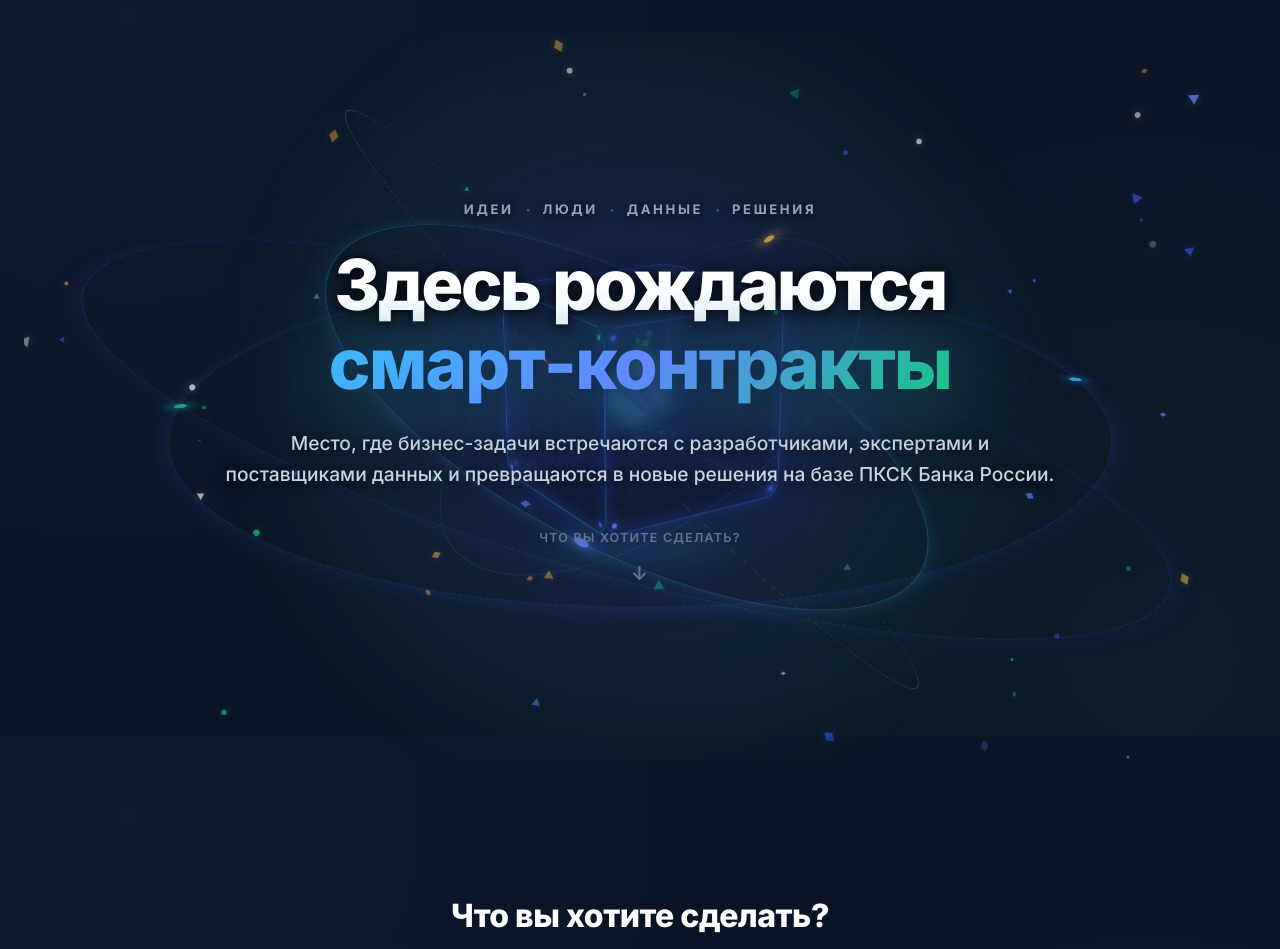
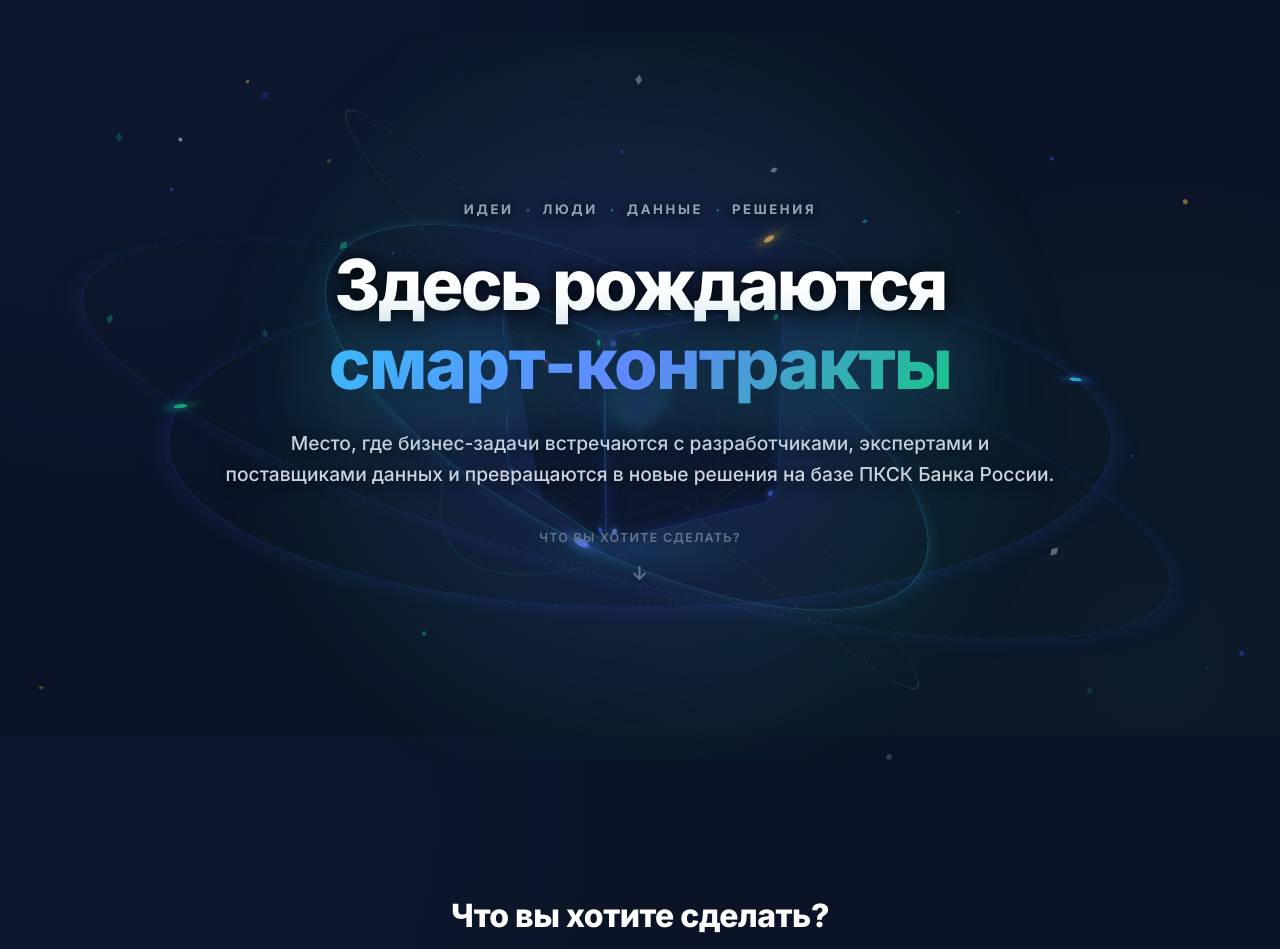
Before and after one commit to Th3Dem/smartcontractum, a FastAPI app: page / in a window 1280 px wide. Shown: the part 64-1013 px from the top of the page. Run offline with FastAPI, Linux system fonts and the light colour scheme.

Commit message:
perf(hero): optimize 3D GPU transforms, canvas shadowBlur removal and add viewport intersection auto-pause

```diff
--- a/frontend/static/css/hero.css
+++ b/frontend/static/css/hero.css
@@ -259,16 +259,16 @@
     position: absolute;
     width: 200px;
     height: 200px;
-    background: rgba(13, 20, 36, 0.4);
+    background: rgba(13, 20, 36, 0.72);
     border: 1.5px solid rgba(56, 97, 251, 0.45);
-    backdrop-filter: blur(8px);
-    -webkit-backdrop-filter: blur(8px);
-    box-shadow: inset 0 0 24px rgba(56, 97, 251, 0.2), 0 0 20px rgba(56, 97, 251, 0.12);
+    box-shadow: inset 0 0 18px rgba(56, 97, 251, 0.2);
     border-radius: 16px;
     overflow: hidden;
     display: flex;
     align-items: center;
     justify-content: center;
+    backface-visibility: hidden;
+    will-change: transform;
 }
 
 .facet-mesh {
--- a/frontend/static/js/hero.js
+++ b/frontend/static/js/hero.js
@@ -1,6 +1,6 @@
 /**
  * SmartContractum — Block 1 Hero Section & Interactive Router Controller
- * Dynamic Async Stats Fetcher, Real-Time 3D Hologram Physics & Particle Engine
+ * High-Performance Lightweight 3D Physics Engine & GPU-Optimized Canvas
  */
 
 document.addEventListener('DOMContentLoaded', () => {
@@ -100,8 +100,25 @@ document.addEventListener('DOMContentLoaded', () => {
         });
     });
 
-    // 3. Global 3D Spatial Hologram Physics & Mouse Tracking
+    // 3. Performance State & Visibility Controller
+    let isHeroVisible = true;
+    const heroBanner = document.getElementById('heroBanner') || document.querySelector('.hero-3d-banner');
+
+    if ('IntersectionObserver' in window && heroBanner) {
+        const observer = new IntersectionObserver((entries) => {
+            isHeroVisible = entries[0].isIntersecting;
+        }, { threshold: 0.05 });
+        observer.observe(heroBanner);
+    }
+
+    document.addEventListener('visibilitychange', () => {
+        isHeroVisible = document.visibilityState === 'visible';
+    });
+
+    // 4. Lightweight 3D Spatial Hologram Physics & Mouse Tracking
     const cube = document.getElementById('crystal3dCube') || document.getElementById('cube3dObject');
+    const matrix = document.getElementById('hero3dBgMatrix');
+
     let globalMouseX = window.innerWidth / 2;
     let globalMouseY = window.innerHeight / 2;
 
@@ -115,17 +132,25 @@ document.addEventListener('DOMContentLoaded', () => {
     let currentTransY = 0;
     let idleClock = 0;
 
+    let pointerRafPending = false;
+
     function onPointerMove(clientX, clientY) {
+        if (pointerRafPending) return;
+        pointerRafPending = true;
+
+        requestAnimationFrame(() => {
             globalMouseX = clientX;
             globalMouseY = clientY;
 
-        const normX = (clientX / window.innerWidth - 0.5) * 2;   // -1.0 to 1.0
-        const normY = (clientY / window.innerHeight - 0.5) * 2;  // -1.0 to 1.0
+            const normX = (clientX / window.innerWidth - 0.5) * 2;
+            const normY = (clientY / window.innerHeight - 0.5) * 2;
 
-        targetRotX = -18 - normY * 38;
-        targetRotY = 32 + normX * 52;
-        targetTransX = normX * 18;
-        targetTransY = normY * 12;
+            targetRotX = -18 - normY * 30;
+            targetRotY = 32 + normX * 42;
+            targetTransX = normX * 14;
+            targetTransY = normY * 10;
+            pointerRafPending = false;
+        });
     }
 
     window.addEventListener('mousemove', (e) => {
@@ -138,10 +163,10 @@ document.addEventListener('DOMContentLoaded', () => {
         }
     }, { passive: true });
 
-    if (cube) {
     function render3DPhysics() {
-            idleClock += 0.025;
-            const idleOffset = Math.sin(idleClock) * 4;
+        if (isHeroVisible) {
+            idleClock += 0.02;
+            const idleOffset = Math.sin(idleClock) * 3;
 
             // Smooth Lerp interpolation
             currentRotX += (targetRotX - currentRotX) * 0.08;
@@ -149,48 +174,50 @@ document.addEventListener('DOMContentLoaded', () => {
             currentTransX += (targetTransX - currentTransX) * 0.07;
             currentTransY += (targetTransY - currentTransY) * 0.07;
 
-            cube.style.transform = `translate3d(${currentTransX.toFixed(2)}px, ${(currentTransY + idleOffset).toFixed(2)}px, 0) rotateX(${currentRotX.toFixed(2)}deg) rotateY(${currentRotY.toFixed(2)}deg)`;
+            if (cube) {
+                cube.style.transform = `translate3d(${currentTransX.toFixed(1)}px, ${(currentTransY + idleOffset).toFixed(1)}px, 0) rotateX(${currentRotX.toFixed(1)}deg) rotateY(${currentRotY.toFixed(1)}deg)`;
+            }
 
-            const matrix = document.getElementById('hero3dBgMatrix');
             if (matrix) {
-                matrix.style.transform = `translate(calc(-50% + ${(currentTransX * 0.4).toFixed(1)}px), calc(-50% + ${(currentTransY * 0.4).toFixed(1)}px))`;
+                matrix.style.transform = `translate(calc(-50% + ${(currentTransX * 0.3).toFixed(1)}px), calc(-50% + ${(currentTransY * 0.3).toFixed(1)}px))`;
+            }
         }
 
         requestAnimationFrame(render3DPhysics);
     }
 
+    if (cube || matrix) {
         render3DPhysics();
     }
 
-    // 4. Interactive Cosmic Shards & Celestial Quantum Particle Engine
+    // 5. Ultra-Lightweight GPU Canvas Particle Engine (Zero shadowBlur overhead)
     const canvas = document.getElementById('cosmicShardsCanvas');
     if (canvas) {
-        const ctx = canvas.getContext('2d');
+        const ctx = canvas.getContext('2d', { alpha: true, desynchronized: true });
         let width = 0;
         let height = 0;
         let shards = [];
-        const SHARDS_COUNT = 55;
+        const isMobile = window.innerWidth < 768;
+        const SHARDS_COUNT = isMobile ? 16 : 28;
 
-        const colors = [
-            { r: 56, g: 97, b: 251 },   // CMC Royal Blue
-            { r: 97, g: 136, b: 255 },  // Electric Cyan
-            { r: 22, g: 199, b: 132 },  // Mint Green
-            { r: 246, g: 184, b: 63 },  // Warm Gold
-            { r: 255, g: 255, b: 255 }   // Pure White
+        const colorPalettes = [
+            'rgba(56, 97, 251, ',   // CMC Blue
+            'rgba(56, 189, 248, ',  // Electric Cyan
+            'rgba(22, 199, 132, ',  // Mint
+            'rgba(246, 184, 63, ',  // Gold
+            'rgba(255, 255, 255, '  // White
         ];
 
         function resizeCanvas() {
-            const heroBanner = document.getElementById('heroBanner') || document.querySelector('.hero-3d-banner');
             if (!heroBanner || !canvas) return;
             const rect = heroBanner.getBoundingClientRect();
             width = rect.width;
             height = rect.height;
-            canvas.width = width * window.devicePixelRatio;
-            canvas.height = height * window.devicePixelRatio;
-            ctx.scale(window.devicePixelRatio, window.devicePixelRatio);
+            canvas.width = width;
+            canvas.height = height;
         }
 
-        class CosmicShard {
+        class FastCosmicShard {
             constructor() {
                 this.reset(true);
             }
@@ -198,14 +225,14 @@ document.addEventListener('DOMContentLoaded', () => {
             reset(initial = false) {
                 this.x = initial ? Math.random() * (width || 800) : (Math.random() > 0.5 ? 0 : width);
                 this.y = Math.random() * (height || 500);
-                this.vx = (Math.random() - 0.5) * 0.5;
-                this.vy = (Math.random() - 0.5) * 0.5;
-                this.size = Math.random() * 5 + 2;
-                this.color = colors[Math.floor(Math.random() * colors.length)];
-                this.alpha = Math.random() * 0.5 + 0.2;
-                this.angle = Math.random() * Math.PI * 2;
-                this.angularVelocity = (Math.random() - 0.5) * 0.03;
-                this.type = Math.floor(Math.random() * 3);
+                this.vx = (Math.random() - 0.5) * 0.4;
+                this.vy = (Math.random() - 0.5) * 0.4;
+                this.size = Math.random() * 4 + 2;
+                this.colorPrefix = colorPalettes[Math.floor(Math.random() * colorPalettes.length)];
+                this.alpha = (Math.random() * 0.35 + 0.15).toFixed(2);
+                this.angle = Math.random() * 6.28;
+                this.angularVelocity = (Math.random() - 0.5) * 0.02;
+                this.type = Math.floor(Math.random() * 2); // Diamond or Circle
             }
 
             update(localMouseX, localMouseY) {
@@ -213,21 +240,22 @@ document.addEventListener('DOMContentLoaded', () => {
                 this.y += this.vy;
                 this.angle += this.angularVelocity;
 
-                // Subtle cursor attraction
+                // Ultra-fast squared distance check (avoids expensive Math.sqrt)
                 const dx = localMouseX - this.x;
                 const dy = localMouseY - this.y;
-                const dist = Math.sqrt(dx * dx + dy * dy);
-                if (dist < 180 && dist > 10) {
-                    const force = (180 - dist) / 180 * 0.08;
-                    this.vx += (dx / dist) * force;
-                    this.vy += (dy / dist) * force;
+                const distSq = dx * dx + dy * dy;
+
+                if (distSq < 28900 && distSq > 100) { // 170px radius
+                    const invDist = 1 / Math.sqrt(distSq);
+                    const force = (170 - (1 / invDist)) * 0.0004;
+                    this.vx += dx * force;
+                    this.vy += dy * force;
                 }
 
-                // Damping
-                this.vx *= 0.98;
-                this.vy *= 0.98;
+                this.vx *= 0.985;
+                this.vy *= 0.985;
 
-                if (this.x < -20 || this.x > width + 20 || this.y < -20 || this.y > height + 20) {
+                if (this.x < -15 || this.x > width + 15 || this.y < -15 || this.y > height + 15) {
                     this.reset(false);
                 }
             }
@@ -236,25 +264,18 @@ document.addEventListener('DOMContentLoaded', () => {
                 ctx.save();
                 ctx.translate(this.x, this.y);
                 ctx.rotate(this.angle);
-                ctx.fillStyle = `rgba(${this.color.r}, ${this.color.g}, ${this.color.b}, ${this.alpha})`;
-                ctx.shadowColor = `rgba(${this.color.r}, ${this.color.g}, ${this.color.b}, 0.5)`;
-                ctx.shadowBlur = 8;
+                ctx.fillStyle = this.colorPrefix + this.alpha + ')';
 
                 ctx.beginPath();
                 if (this.type === 0) {
-                    // Diamond
+                    // Optimized Fast Diamond
                     ctx.moveTo(0, -this.size);
-                    ctx.lineTo(this.size * 0.7, 0);
+                    ctx.lineTo(this.size * 0.65, 0);
                     ctx.lineTo(0, this.size);
-                    ctx.lineTo(-this.size * 0.7, 0);
-                } else if (this.type === 1) {
-                    // Triangle
-                    ctx.moveTo(0, -this.size);
-                    ctx.lineTo(this.size * 0.86, this.size * 0.5);
-                    ctx.lineTo(-this.size * 0.86, this.size * 0.5);
+                    ctx.lineTo(-this.size * 0.65, 0);
                 } else {
-                    // Micro Circle
-                    ctx.arc(0, 0, this.size * 0.5, 0, Math.PI * 2);
+                    // Fast Arc
+                    ctx.arc(0, 0, this.size * 0.45, 0, 6.28);
                 }
                 ctx.closePath();
                 ctx.fill();
@@ -263,28 +284,35 @@ document.addEventListener('DOMContentLoaded', () => {
         }
 
         resizeCanvas();
-        window.addEventListener('resize', resizeCanvas, { passive: true });
+
+        let resizeTimeout;
+        window.addEventListener('resize', () => {
+            clearTimeout(resizeTimeout);
+            resizeTimeout = setTimeout(resizeCanvas, 150);
+        }, { passive: true });
 
         for (let i = 0; i < SHARDS_COUNT; i++) {
-            shards.push(new CosmicShard());
+            shards.push(new FastCosmicShard());
         }
 
         function animateShards() {
+            if (isHeroVisible && width > 0 && height > 0) {
                 ctx.clearRect(0, 0, width, height);
 
-            const heroBanner = document.getElementById('heroBanner');
                 let localMouseX = globalMouseX;
                 let localMouseY = globalMouseY;
+
                 if (heroBanner) {
                     const rect = heroBanner.getBoundingClientRect();
                     localMouseX = globalMouseX - rect.left;
                     localMouseY = globalMouseY - rect.top;
                 }
 
-            shards.forEach((shard) => {
-                shard.update(localMouseX, localMouseY);
-                shard.draw();
-            });
+                for (let i = 0; i < shards.length; i++) {
+                    shards[i].update(localMouseX, localMouseY);
+                    shards[i].draw();
+                }
+            }
 
             requestAnimationFrame(animateShards);
         }
```
Also changed, not shown: WORKLOG.md (+15 -1 lines). Lines whose indentation alone changed are shown as unchanged.
